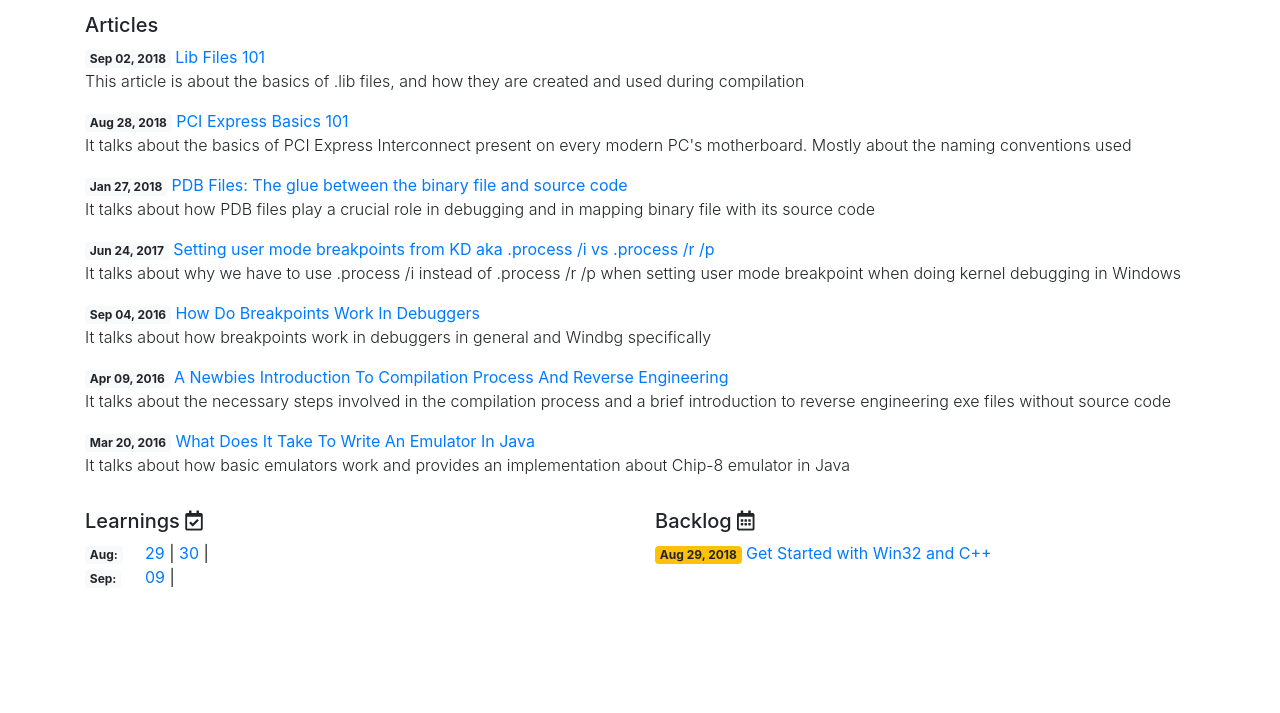
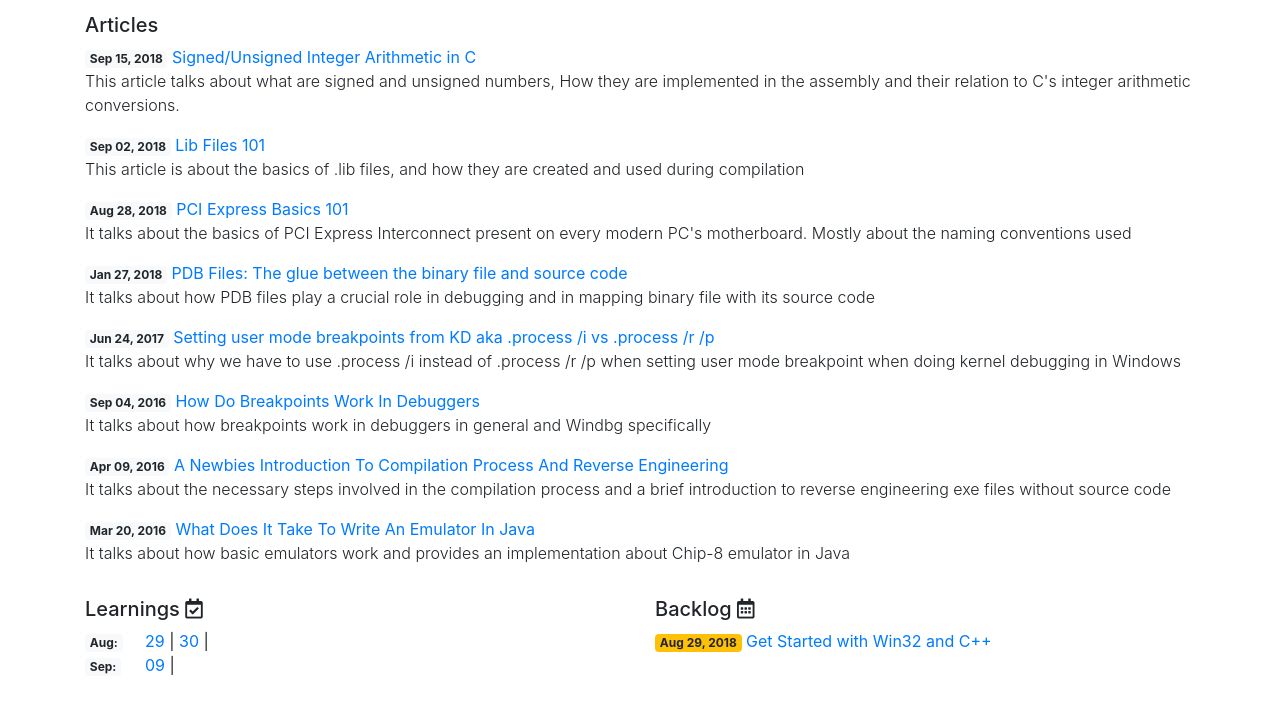
Before and after one commit to srikanth40/Website, a plain HTML site: page index.html in a window 1280 px wide. Shown: the part 59-772 px from the top of the page. Drawn offline with Linux system fonts and the light colour scheme.

Commit message:
Publish: Signed/Unsigned Integer Arithmetic in C
Signed-off-by: Vineel Kumar Reddy Kovvuri <vineel.kovvuri@gmail.com>

```diff
--- a/index.html
+++ b/index.html
@@ -26,6 +26,21 @@
                 <div class="col">
                     <h5>Articles</h5>
                     <div class="container">
+                        <div class="row">
+                            <div class="col">
+                                <div class="row">
+                                    <div class="pl-0 col">
+                                        <span class="badge badge-light">Sep 15, 2018</span>
+                                        <a href="pdfs/Signed-Unsigned-Integer-Arithmetic-in-C.pdf" target=_blank> Signed/Unsigned Integer Arithmetic in C </a>
+                                    </div>
+                                </div>
+                                <div class="row">
+                                    <p class="font-weight-light">
+                                        This article talks about what are signed and unsigned numbers, How they are implemented in the assembly and their relation to C's integer arithmetic conversions.
+                                    </p>
+                                </div>
+                            </div>
+                        </div>
                         <div class="row">
                             <div class="col">
                                 <div class="row">
```
Also changed, not shown: texs/SignedUnsigned Integer Arithmetic in C/Integer-Arithmetic-All-Datatypes.png (renamed from texs/C-Integer-Arithmetic-101/Integer-Arithmetic-All-Datatypes.png), texs/SignedUnsigned Integer Arithmetic in C/Resulting-Datatypes.png (renamed from texs/C-Integer-Arithmetic-101/Resulting-Datatypes.png), texs/SignedUnsigned Integer Arithmetic in C/signed-short-to-unsigned-int.png (renamed from texs/C-Integer-Arithmetic-101/signed-short-to-unsigned-int.png), texs/SignedUnsigned Integer Arithmetic in C/unsigned-short-to-signed-int.png (renamed from texs/C-Integer-Arithmetic-101/unsigned-short-to-signed-int.png), 5 other files.
